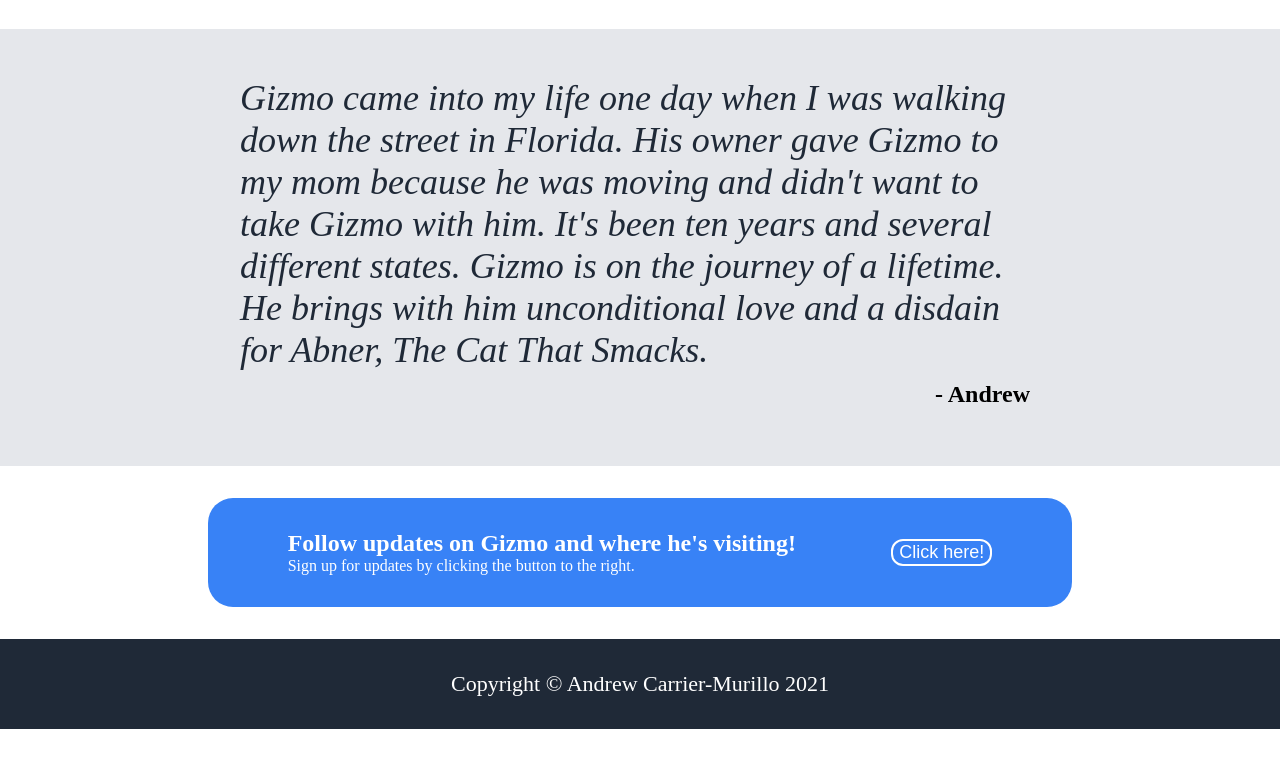
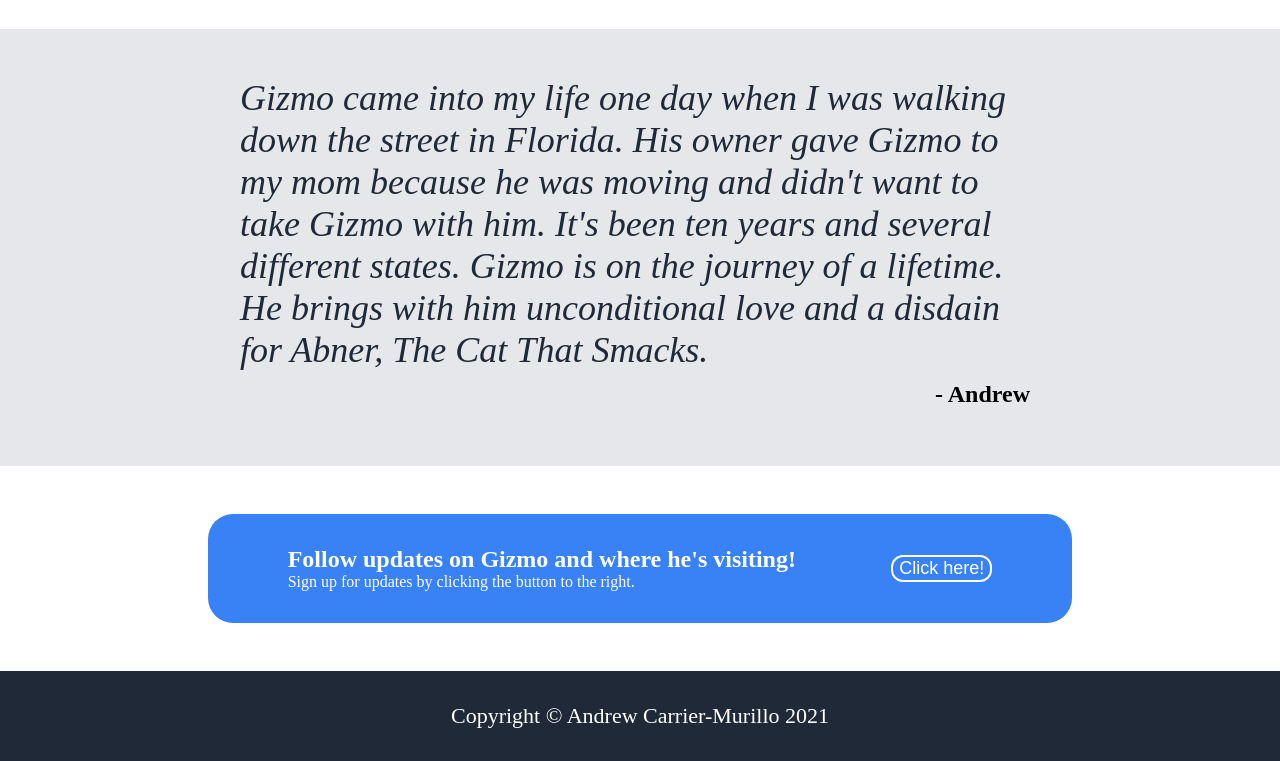
Before and after one commit to AndrewCarrierMurillo/LandingPage, a plain HTML site: page index.html in a window 1280 px wide. Shown: the part 890-1651 px from the top of the page. Before the commit the page ends 1619 px from the top, so only its background shows below. Drawn offline with Linux system fonts and the light colour scheme.

Commit message:
Added additional margin to top/bottom of call-to-action div.

```diff
--- a/styles.css
+++ b/styles.css
@@ -160,7 +160,7 @@ button {
     justify-content: space-around;
     padding: 32px;
     align-self: center;
-    margin: 32px;
+    margin: 48px 32px;
 }
 
 .call-button button {
```
